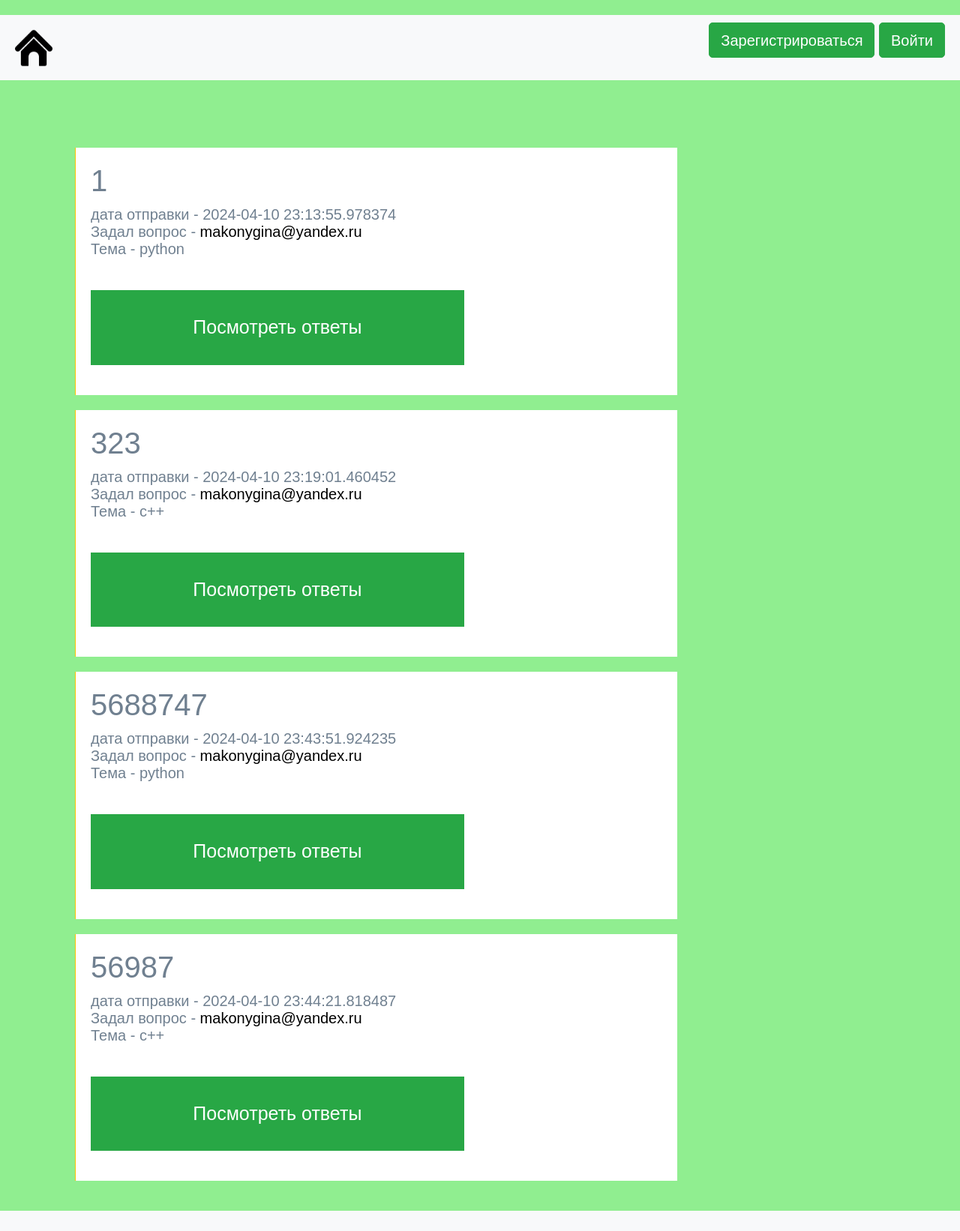
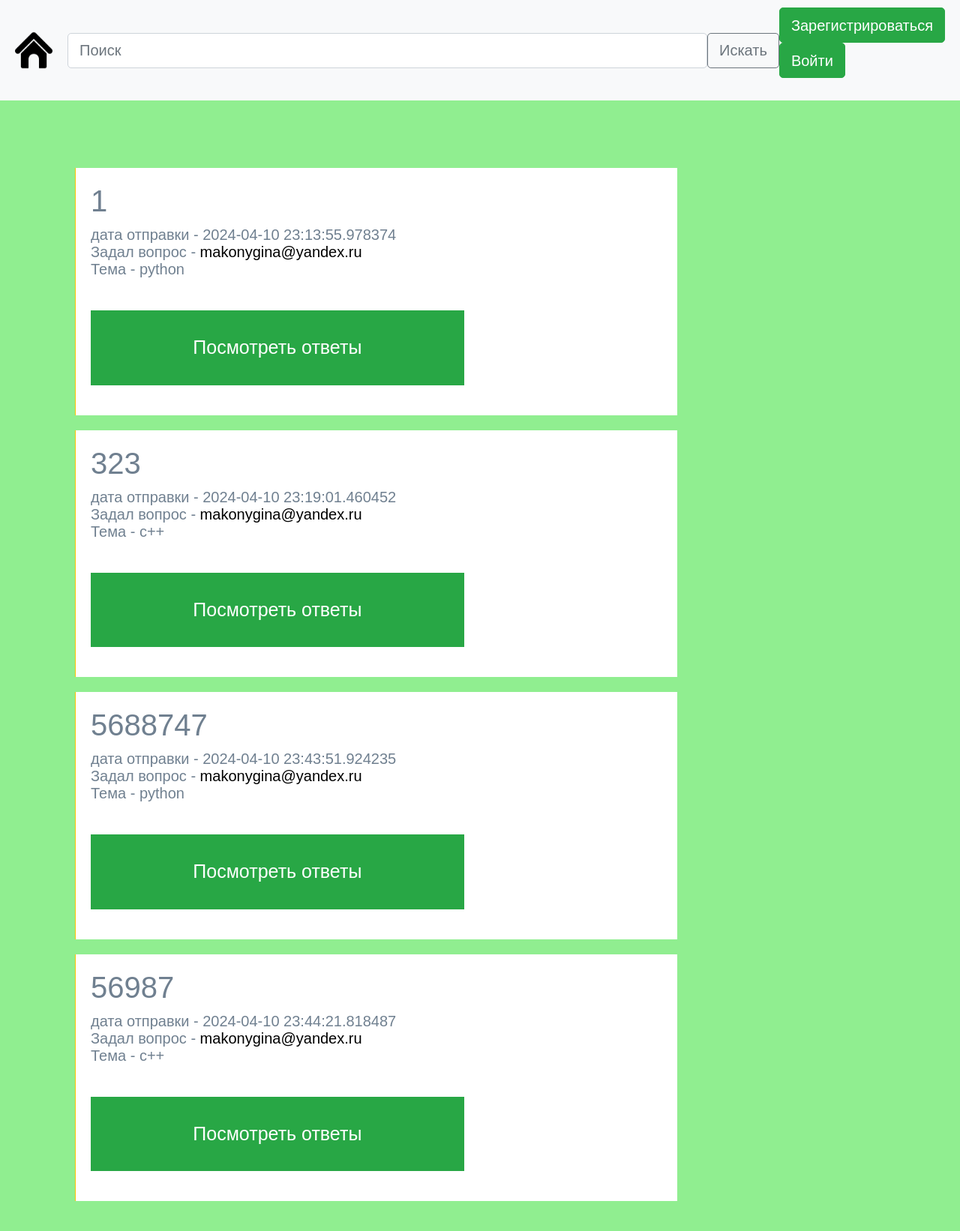
Before and after one commit to Vasilisa-kr/web_application, a Flask app: page / in a window 1280 px wide. Shown: the whole page at 75% size. Before the commit the page ends 1615 px from the top, so only its background shows below. Run offline with Flask 3, Linux system fonts and the light colour scheme; data comes from the database, SQL or seed files in the repository; some libraries are stand-ins or nearby versions.

Commit message:
поисковик(недоделан)

```diff
--- a/forms/form.py
+++ b/forms/form.py
@@ -20,6 +20,11 @@ class RegisterForm(FlaskForm):
     submit = SubmitField('Войти')
 
 
+class SearchForm(FlaskForm):
+    searched = EmailField('Searched', validators=[DataRequired()])
+    submit = SubmitField('Поиск')
+
+
 class QuestionsForm(FlaskForm):
     title = StringField('Заголовок', validators=[DataRequired()])
     content = TextAreaField("Содержание")
--- a/programm.py
+++ b/programm.py
@@ -1,5 +1,5 @@
 from flask import Flask, url_for, redirect, render_template, request, abort
-from forms.form import LoginForm, RegisterForm, QuestionsForm, AnswersForm
+from forms.form import LoginForm, RegisterForm, QuestionsForm, AnswersForm, SearchForm
 from data import db_session
 from data.questions import Questions
 from data.users import User
@@ -28,9 +28,20 @@ def index():
             (Questions.user == current_user) | (Questions.is_private != True))
     else:
         questions = db_sess.query(Questions).filter(Questions.is_private != True)
-    for q in questions:
-        print(q.type_name)
     return render_template("index.html", questions=questions)
+
+@app.route('/search', methods=["POST"])
+def search():
+    form = SearchForm()
+    if form.validate_on_submit():
+        post.search = form.searched.data
+        return render_template("search.html", form=form, searched=post.search)
+
+
+@app.context_processor
+def base():
+    form = SearchForm()
+    return dict(form=form)
 
 
 @app.route('/register', methods=['GET', 'POST'])
--- a/static/css/c.css
+++ b/static/css/c.css
@@ -1,5 +1,4 @@
 body{
-    margin-top:20px;
     background:#eee;
     color: #708090;
 }
@@ -23,3 +22,16 @@ a{
 font: 20px Stem-Regular,arial, sans-serif;}
 
 body {background-color: #90EE90;}
+
+.navbar {
+  position: relative;
+  display: flex;
+  align-items: center;
+  flex-wrap: nowrap;
+  justify-content: space-between;
+
+  %container-flex-properties {
+    display: flex;
+    align-items: center;
+    justify-content: space-between;
+  }
--- a/templates/base.html
+++ b/templates/base.html
@@ -16,6 +16,10 @@
 <header>
     <nav class="navbar navbar-light bg-light">
        <a class="navbar-brand" href="/"><img src="{{ url_for('static', filename='img/home.png') }}" alt="Главная страница" width="50" height="50"></a>
+        <form action="{{url_for('search')}}" method="post" class="d-flex"></form>
+            {{ form.hidden_tag()}}
+            <input class="form-control me-2" type="search" placeholder="Поиск" aria-label="Search" name="searched">
+            <a class="btn btn-outline-secondary" type="submit" href="/search">Искать</a>
         {% if current_user.is_authenticated %}
         <h>{{ current_user.name }}</h>
         <a class="btn btn-success" href="/logout">Выход</a>
--- a/templates/index.html
+++ b/templates/index.html
@@ -1,4 +1,3 @@
-
 {% extends "base.html" %}
 
 {% block content %}
```
Also changed, not shown: templates/search.html (added, +16 -0 lines).
